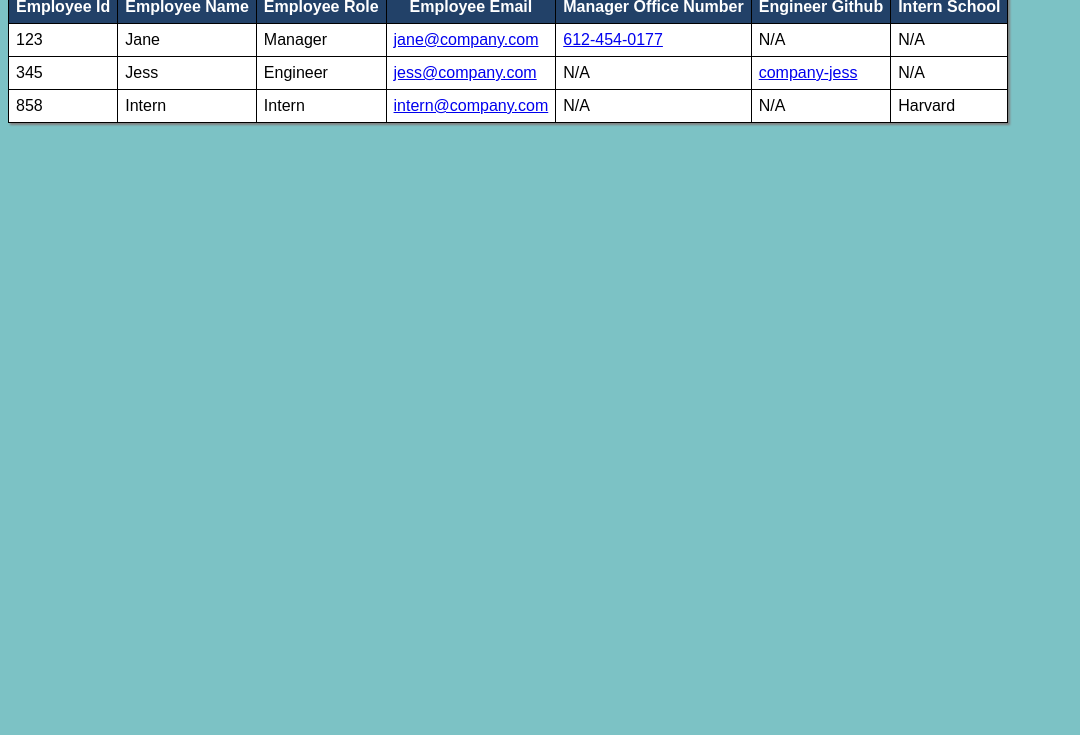
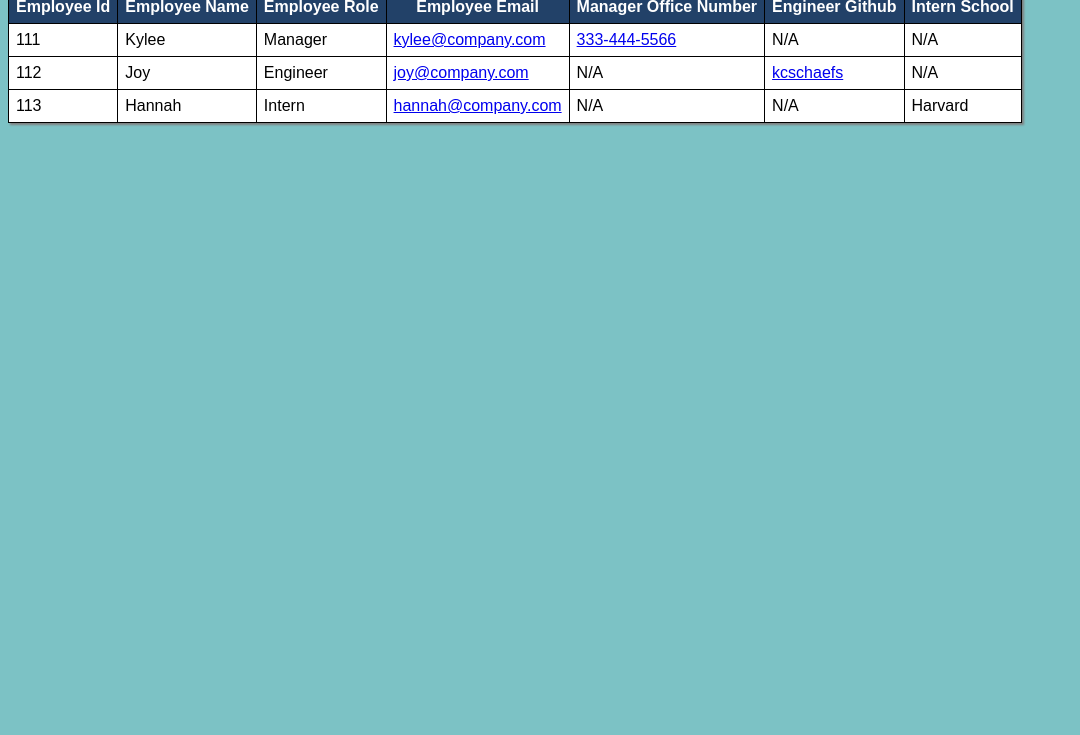
Before and after one commit to kcschaefs/team-profile-generator, a website: page dist/index.html in a window 1280 px wide. Shown: the part 65-800 px from the top of the page, without its empty margins (0-1080 px from the left). Drawn offline with Linux system fonts and the light colour scheme.

Commit message:
readme update

```diff
--- a/dist/index.html
+++ b/dist/index.html
@@ -24,26 +24,26 @@
       <th>Intern School</td>
     </tr>
     <tr>
-<td>123</td>
-<td>Jane</td>
+<td>111</td>
+<td>Kylee</td>
 <td>Manager</td>
-<td><a href="mailto:jane@company.com">jane@company.com</a></td>
-<td><a href="tel:612-454-0177">612-454-0177</a></td>
+<td><a href="mailto:kylee@company.com">kylee@company.com</a></td>
+<td><a href="tel:333-444-5566">333-444-5566</a></td>
 <td>N/A</td>
 <td>N/A</td>
 </tr><tr>
-<td>345</td>
-<td>Jess</td>
+<td>112</td>
+<td>Joy</td>
 <td>Engineer</td>
-<td><a href="mailto:jess@company.com">jess@company.com</a></td>
+<td><a href="mailto:joy@company.com">joy@company.com</a></td>
 <td>N/A</td>
-<td><a href=https://github.com/company-jess>company-jess</a></td>
+<td><a href=https://github.com/kcschaefs>kcschaefs</a></td>
 <td>N/A</td>
 </tr><tr>
-<td>858</td>
+<td>113</td>
+<td>Hannah</td>
 <td>Intern</td>
-<td>Intern</td>
-<td><a href="mailto:intern@company.com">intern@company.com</a></td>
+<td><a href="mailto:hannah@company.com">hannah@company.com</a></td>
 <td>N/A</td>
 <td>N/A</td>
 <td>Harvard</td>
```
Also changed, not shown: README.md.
